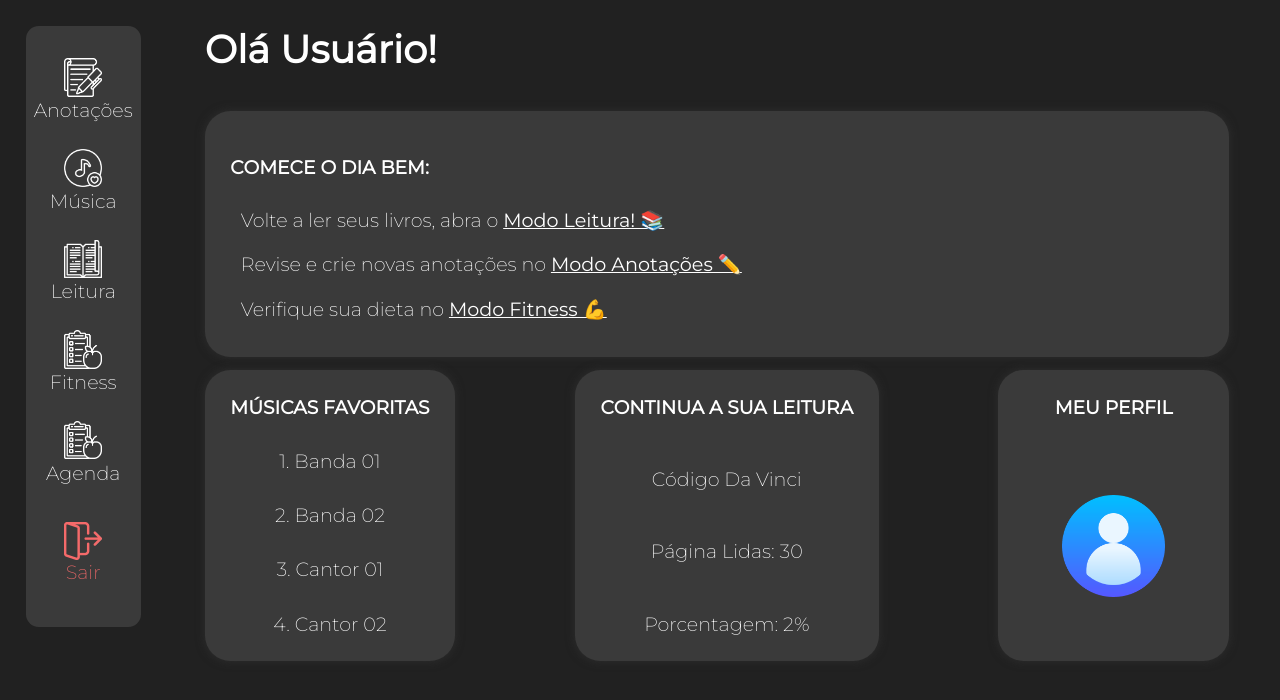
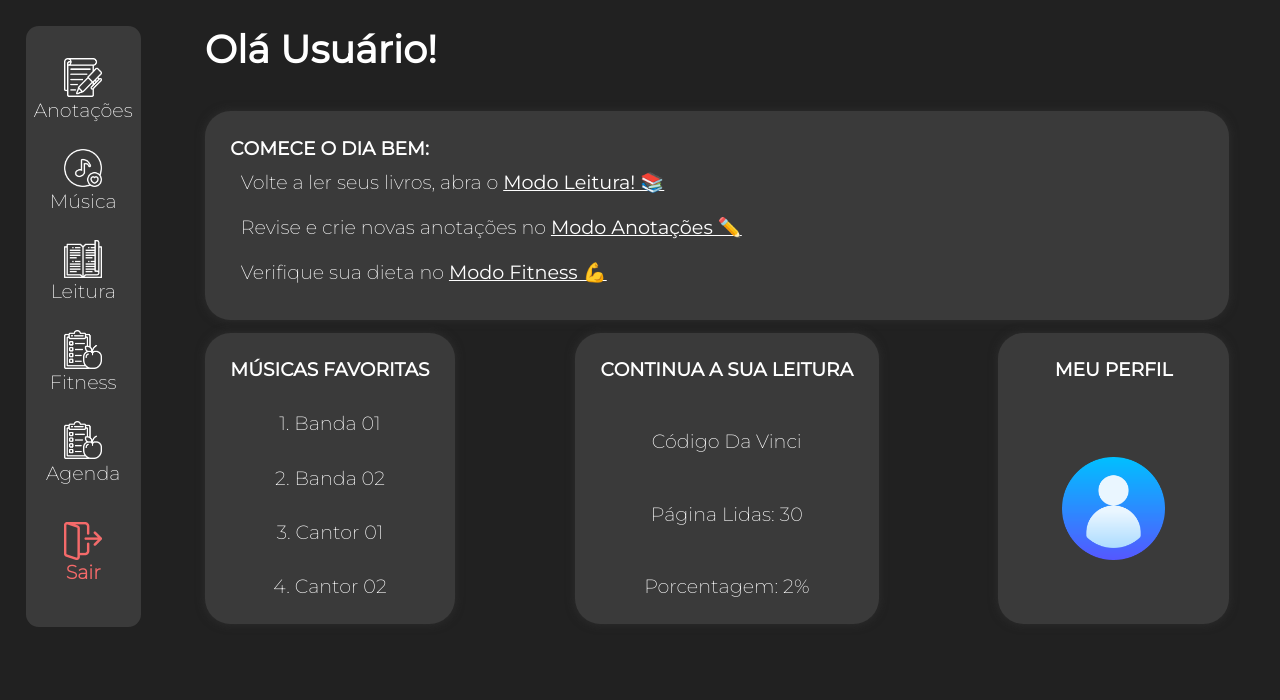
Before and after one commit to GrupoZonaLeste/Calmo, a React (Vite) app: page /home in a window 1280 px wide. Shown: the top 700 px of the page. Built offline with nearby package versions, Linux system fonts and the light colour scheme.

Commit message:
mais alguns ajustes

```diff
--- a/src/components/Home/CardInicialSuperior.jsx
+++ b/src/components/Home/CardInicialSuperior.jsx
@@ -4,7 +4,7 @@
 const CardInicialSuperior = () => {
   return (
     <div className='CardTopo'>
-        <h3>COMECE O DIA BEM:</h3>
+        <h3 style={{margin: '0'}}>COMECE O DIA BEM:</h3>
         <p className='p-texto'>Volte a ler seus livros, abra o <span className='p-destaque'>Modo Leitura! 📚</span></p>
         <p className='p-texto'>Revise e crie novas anotações no <span className='p-destaque'> Modo Anotações ✏️</span> </p>
         <p className='p-texto'>Verifique sua dieta no <span className='p-destaque'> Modo Fitness 💪</span> </p>
--- a/src/components/Home/CardMeuPerfil.css
+++ b/src/components/Home/CardMeuPerfil.css
@@ -10,10 +10,16 @@
     border-radius: 2vw;
     width: 14vw;
     box-shadow: 0px 0px 10px 0px rgba(56, 56, 56, 0.596);
+    transition: 0.2s all;
 }
 
 .CardPerfil > p {
     font-weight: 200;
+}
+
+.CardPerfil:hover{
+    box-shadow: 0px 0px 10px 0px #6ABDF5;
+
 }
 
 .ImgPerfil {
--- a/src/components/Home/CardRecomendacaoLivro.css
+++ b/src/components/Home/CardRecomendacaoLivro.css
@@ -9,8 +9,13 @@
     height: 75%;
     border-radius: 2vw;
     box-shadow: 0px 0px 10px 0px rgba(56, 56, 56, 0.596);
+    transition: 0.2s all;
 }
 
 .CardLeitura > p {
     font-weight: 200;
 }
+
+.CardLeitura:hover{
+    box-shadow: 0px 0px 10px 0px #6ABDF5;
+}
--- a/src/components/Home/CardRecomendacaoMusica.css
+++ b/src/components/Home/CardRecomendacaoMusica.css
@@ -9,9 +9,14 @@
     height: 75%;
     border-radius: 2vw;
     box-shadow: 0px 0px 10px 0px rgba(56, 56, 56, 0.596);
+    transition: 0.2s all;
 }
 
 .CardMusica > p {
     margin: 1.2vh;
     font-weight: 200;
 }
+
+.CardMusica:hover{
+    box-shadow: 0px 0px 10px 0px #6ABDF5;
+}
--- a/src/components/Sidebar/SideBar.css
+++ b/src/components/Sidebar/SideBar.css
@@ -12,7 +12,6 @@
     background-color: #3A3A3A;
     color: #FFFFFF;
     border-radius: 1vw;
-
 }
 
 .ulClass{
@@ -23,6 +22,7 @@
     width: 100%;
     height: 100%;
     padding: 0;
+
 }
 
 .liClass{
@@ -49,8 +49,10 @@
 }
 .pClass{
     margin-top: 0.1vw;
+    font-weight: 500;
 }
 
 .btnSair_sidebar {
     text-decoration: none;
+    font-weight: 600;
 }
--- a/src/index.css
+++ b/src/index.css
@@ -1,3 +1,5 @@
+@import url('https://fonts.googleapis.com/css2?family=Montserrat:ital,wght@0,100..900;1,100..900&display=swap');
+
 * {
     font-family: 'montserrat-Regular';
 }
```
